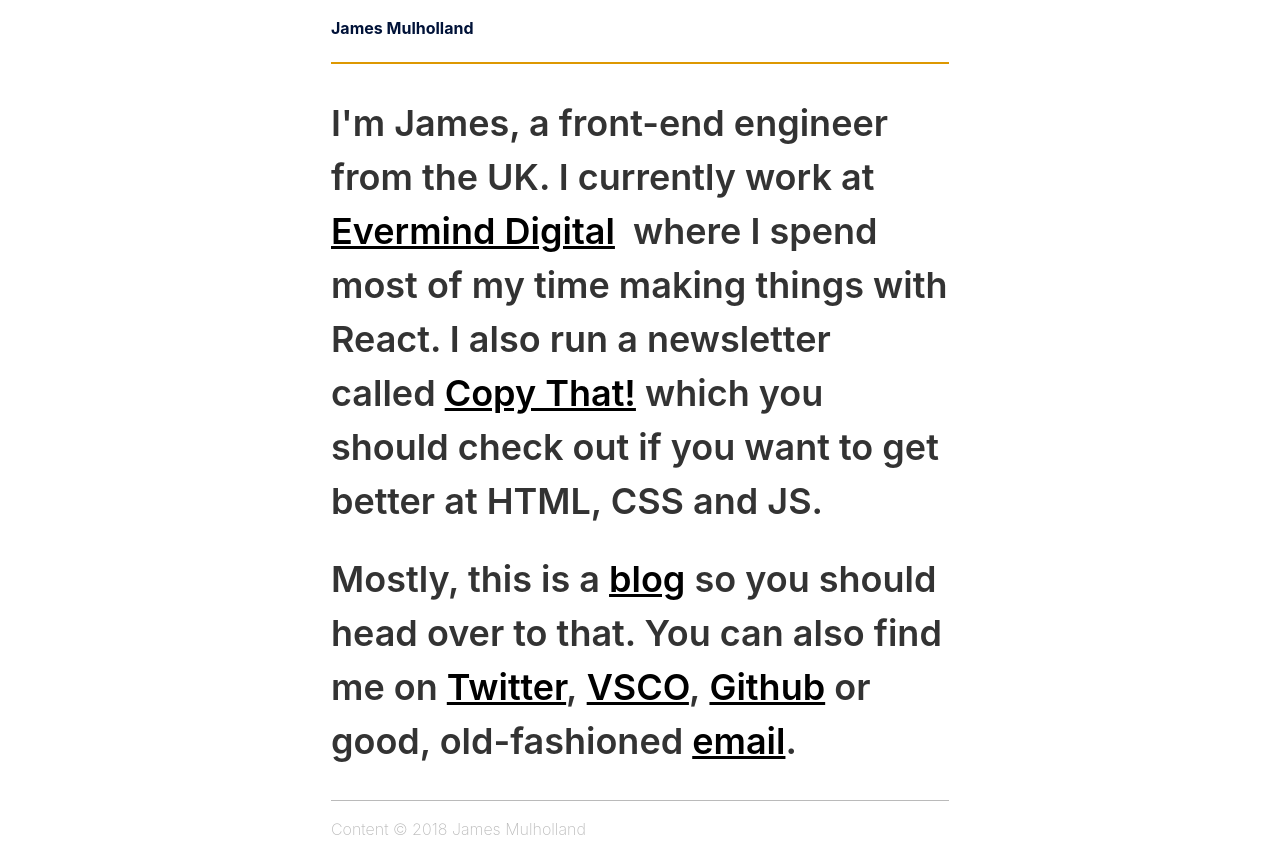
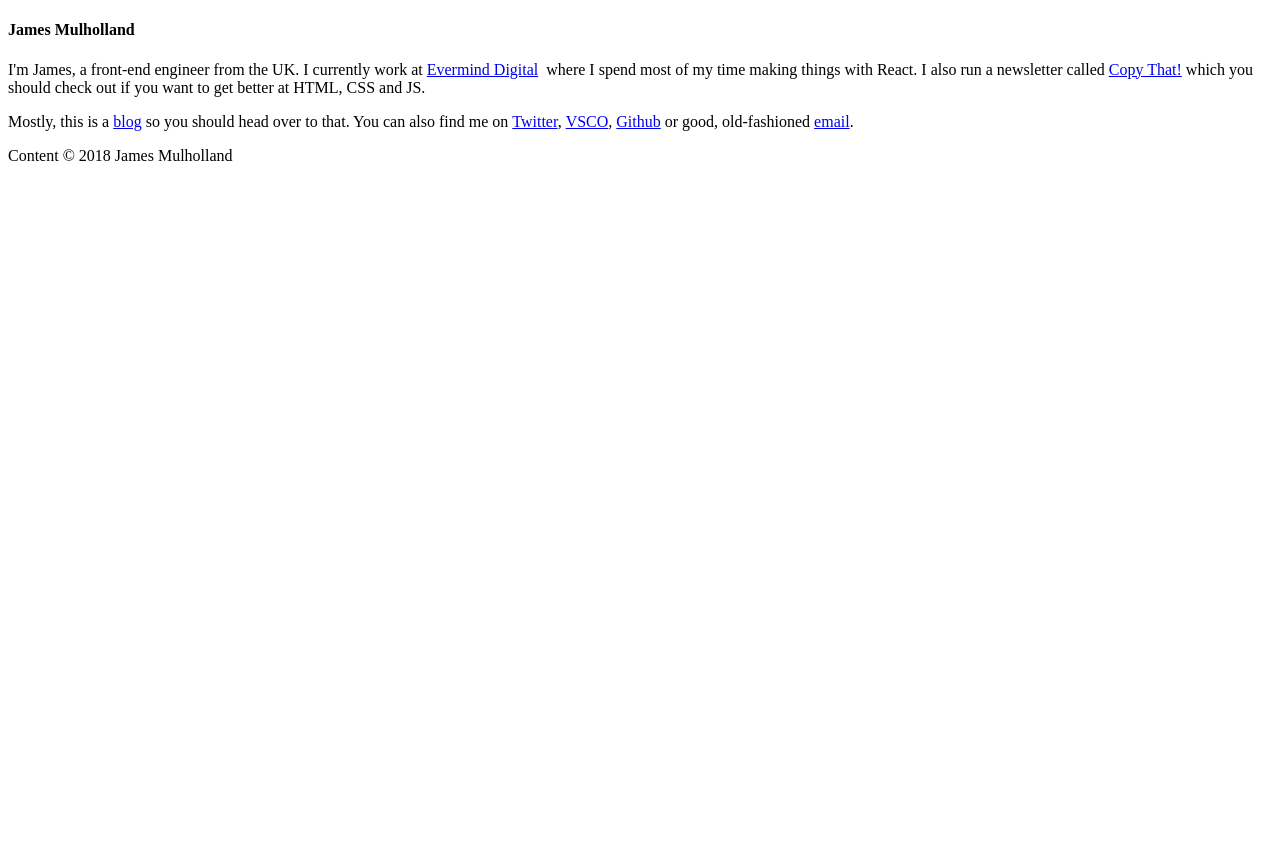
Before and after one commit to mulholo/jmulholland-dot-com, a Gatsby site: page / in a window 1280 px wide. After the commit the page ends 800 px from the top, so only its background shows below. Built offline with nearby package versions, Linux system fonts and the light colour scheme; Gatsby itself is replaced by a stand-in of ours.

Commit message:
del: previous styles

```diff
--- a/gatsby-config.js
+++ b/gatsby-config.js
@@ -8,12 +8,6 @@ module.exports = {
     twitter: '@mulholio',
   },
   plugins: [
-    {
-      resolve: 'gatsby-plugin-typography',
-      options: {
-        pathToConfigModule: 'src/utils/typography.js',
-      },
-    },
     {
       resolve: 'gatsby-source-contentful',
       options: {
--- a/package.json
+++ b/package.json
@@ -17,7 +17,6 @@
     "gatsby-plugin-react-helmet": "^3.0.6",
     "gatsby-plugin-styled-components": "^3.0.5",
     "gatsby-plugin-typescript": "^2.0.10",
-    "gatsby-plugin-typography": "^2.2.7",
     "gatsby-remark-prismjs": "^3.2.4",
     "gatsby-source-contentful": "^2.0.29",
     "gatsby-transformer-remark": "^2.3.0",
--- a/src/components/Footer.tsx
+++ b/src/components/Footer.tsx
@@ -7,14 +7,8 @@ const Footer = () => (
   </StyledFooter>
 )
 
-const StyledFooter = styled.footer`
-  border-top: 1px solid #bababa;
-  padding-top: 1rem;
-  margin-top: 2rem;
-`
+const StyledFooter = styled.footer``
 
-const StyledSpan = styled.span`
-  color: #bababa;
-`
+const StyledSpan = styled.span``
 
 export default Footer
--- a/src/components/Header.tsx
+++ b/src/components/Header.tsx
@@ -7,17 +7,8 @@ const Header = () => (
   </StyledHeader>
 )
 
-const SiteName = styled.h4`
-  display: inline;
-  color: ${props => props.theme.b100};
-`
+const SiteName = styled.h4``
 
-const StyledHeader = styled.header`
-  display: flex;
-  justify-content: space-between;
-  padding-bottom: 0;
-  margin-bottom: 2rem;
-  border-bottom: 2px solid #dd9801;
-`
+const StyledHeader = styled.header``
 
 export default Header
--- a/src/components/Layout.tsx
+++ b/src/components/Layout.tsx
@@ -1,25 +1,32 @@
 import * as React from 'react'
-import styled, { ThemeProvider } from 'styled-components'
+import styled, {
+  createGlobalStyle,
+  ThemeProvider,
+} from '../utils/styled-components'
+import theme from '../utils/theme'
 import Footer from './Footer'
 import Header from './Header'
 import Meta from './Meta'
 import './Layout.css'
-import theme from '../utils/theme'
 
-const StyledPage = styled.div`
-  margin: 0 auto;
-  padding: 1.25rem 1rem;
-  max-width: 650px;
+const StyledPage = styled.div``
+
+const GlobalStyle = createGlobalStyle`
+  body {
+  }
 `
 
 const Layout = ({ children, pathname }) => (
   <ThemeProvider theme={theme}>
+    <>
+      <GlobalStyle />
       <StyledPage>
         <Meta pathname={pathname} />
         <Header />
         {children}
         <Footer />
       </StyledPage>
+    </>
   </ThemeProvider>
 )
 
--- a/src/pages/index.tsx
+++ b/src/pages/index.tsx
@@ -1,12 +1,6 @@
 import * as React from 'react'
 import styled from 'styled-components'
 import Layout from '../components/Layout'
-
-// TODO: Move into a theme! (17/02/2019 - 13:01 @jamesmulholland)
-const twitterBlue = '#45a1eb'
-const braunYellow = '#DD9801'
-const githubGreen = '#337203'
-const copyThatPurple = '#535ec8'
 
 const Index = ({ location }) => (
   <Layout pathname={location.pathname}>
@@ -17,21 +11,14 @@ const Index = ({ location }) => (
       </StyledA>
       &nbsp; where I spend most of my time making things with React. I
       also run a newsletter called&nbsp;
-      <StyledA color={copyThatPurple} href='https://copythat.io'>
-        Copy That!
-      </StyledA>{' '}
-      which you should check out if you want to get better at HTML,
-      CSS and JS.
+      <StyledA href='https://copythat.io'>Copy That!</StyledA> which
+      you should check out if you want to get better at HTML, CSS and
+      JS.
     </StyledBody>
     <StyledBody>
       Mostly, this is a <StyledA href='/blog'>blog</StyledA> so you
       should head over to that. You can also find me on&nbsp;
-      <StyledA
-        color={twitterBlue}
-        href='https://twitter.com/mulholio'
-      >
-        Twitter
-      </StyledA>
+      <StyledA href='https://twitter.com/mulholio'>Twitter</StyledA>
       ,&nbsp;
       <StyledA
         color='rgba(0,0,0,0.7)'
@@ -40,33 +27,15 @@ const Index = ({ location }) => (
         VSCO
       </StyledA>
       ,&nbsp;
-      <StyledA color={githubGreen} href='https://github.com/mulholio'>
-        Github
-      </StyledA>{' '}
-      or good, old-fashioned&nbsp;
-      <StyledA
-        color={braunYellow}
-        href='mailto:james@jmulholland.com'
-      >
-        email
-      </StyledA>
-      .
+      <StyledA href='https://github.com/mulholio'>Github</StyledA> or
+      good, old-fashioned&nbsp;
+      <StyledA href='mailto:james@jmulholland.com'>email</StyledA>.
     </StyledBody>
   </Layout>
 )
 
-const StyledBody = styled.p`
-  font-size: 2.25rem;
-  font-weight: 600;
-`
+const StyledBody = styled.p``
 
-const StyledA = styled.a`
-  font-weight: 600;
-  color: #000;
-
-  &:hover {
-    color: ${props => props.color || braunYellow};
-  }
-`
+const StyledA = styled.a``
 
 export default Index
--- a/src/utils/styled-components.ts
+++ b/src/utils/styled-components.ts
@@ -1,4 +1,4 @@
-import * as SC from 'styled-components'
+import * as styledComponents from 'styled-components'
 import theme from './theme'
 
 type Theme = typeof theme
@@ -9,7 +9,9 @@ const {
   createGlobalStyle,
   keyframes,
   ThemeProvider,
-} = SC as SC.ThemedStyledComponentsModule<Theme>
+} = styledComponents as styledComponents.ThemedStyledComponentsModule<
+  Theme
+>
 
 export { css, createGlobalStyle, keyframes, ThemeProvider }
 export default styled
--- a/src/utils/theme.ts
+++ b/src/utils/theme.ts
@@ -1,5 +1,5 @@
 // typecasting with as lets you get literals on autocomplete popup
-const theme = {
+export default {
   /* Colours --------------------------------------------- */
 
   // 100 is darkest
@@ -109,5 +109,3 @@ const theme = {
   semiBold: '600' as '600',
   bold: '700' as '700',
 }
-
-export default theme
--- a/src/utils/typography.js
+++ /dev/null
@@ -1,25 +0,0 @@
-import Typography from 'typography'
-
-const typography = new Typography({
-  baseFontSize: '16px',
-  baseLineHeight: 1.5,
-  headerFontFamily: [
-    'SF Pro Text',
-    'SF Pro Icons',
-    'Helvetica Neue',
-    'Helvetica',
-    'Arial',
-    'sans-serif',
-  ],
-  bodyFontFamily: [
-    'SF Pro Text',
-    'SF Pro Icons',
-    'Helvetica Neue',
-    'Helvetica',
-    'Arial',
-    'sans-serif',
-  ],
-  bodyWeight: 200,
-})
-
-export default typography
```
Also changed, not shown: src/pages/blog.tsx (+1 -13 lines), 1 other file. Lines whose indentation alone changed are shown as unchanged.
